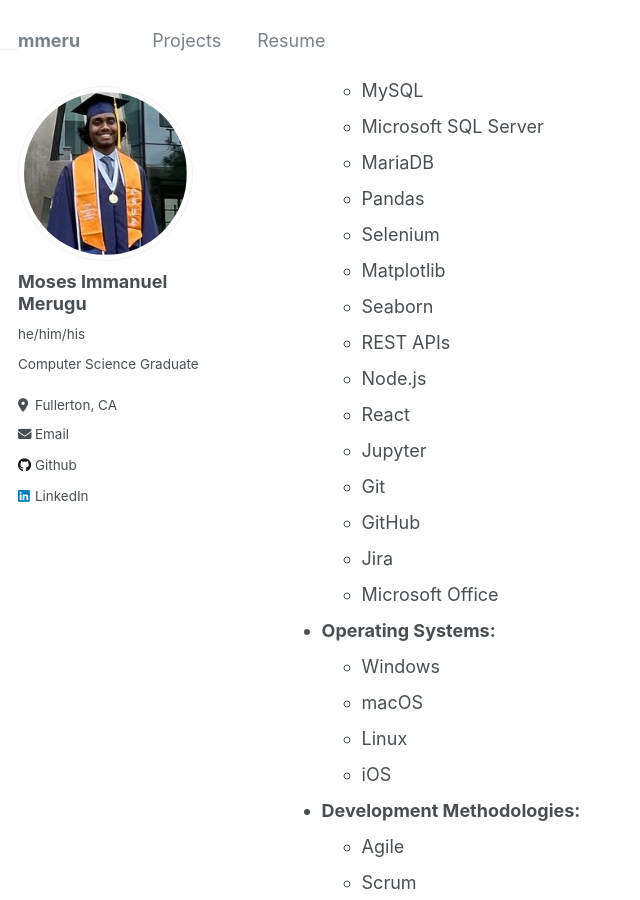
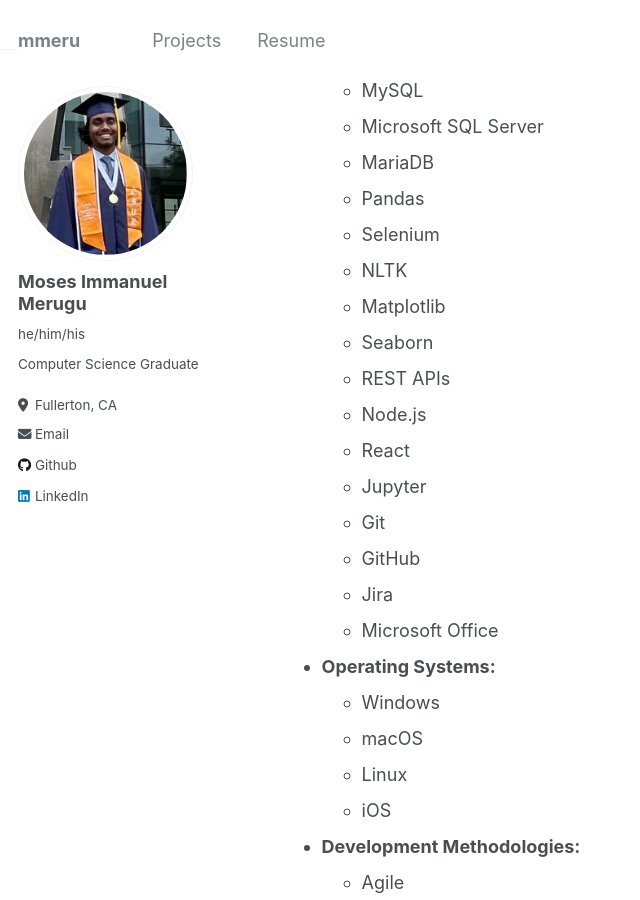
Before and after one commit to mmeru/mmeru.github.io, a Jekyll site: the page built from _pages/about.md, in a window 1280 px wide and 900 px high, scrolled down 916 px. Shown: the whole window, without its empty margins (0-640 px from the left). Built offline with Jekyll 4.4.1, drawn with Linux system fonts in a browser that asks for light colours.

Commit message:
Update about.md

```diff
--- a/_pages/about.md
+++ b/_pages/about.md
@@ -39,6 +39,7 @@ My Skills
   * MariaDB
   * Pandas
   * Selenium
+  * NLTK
   * Matplotlib
   * Seaborn
   * REST APIs
```
